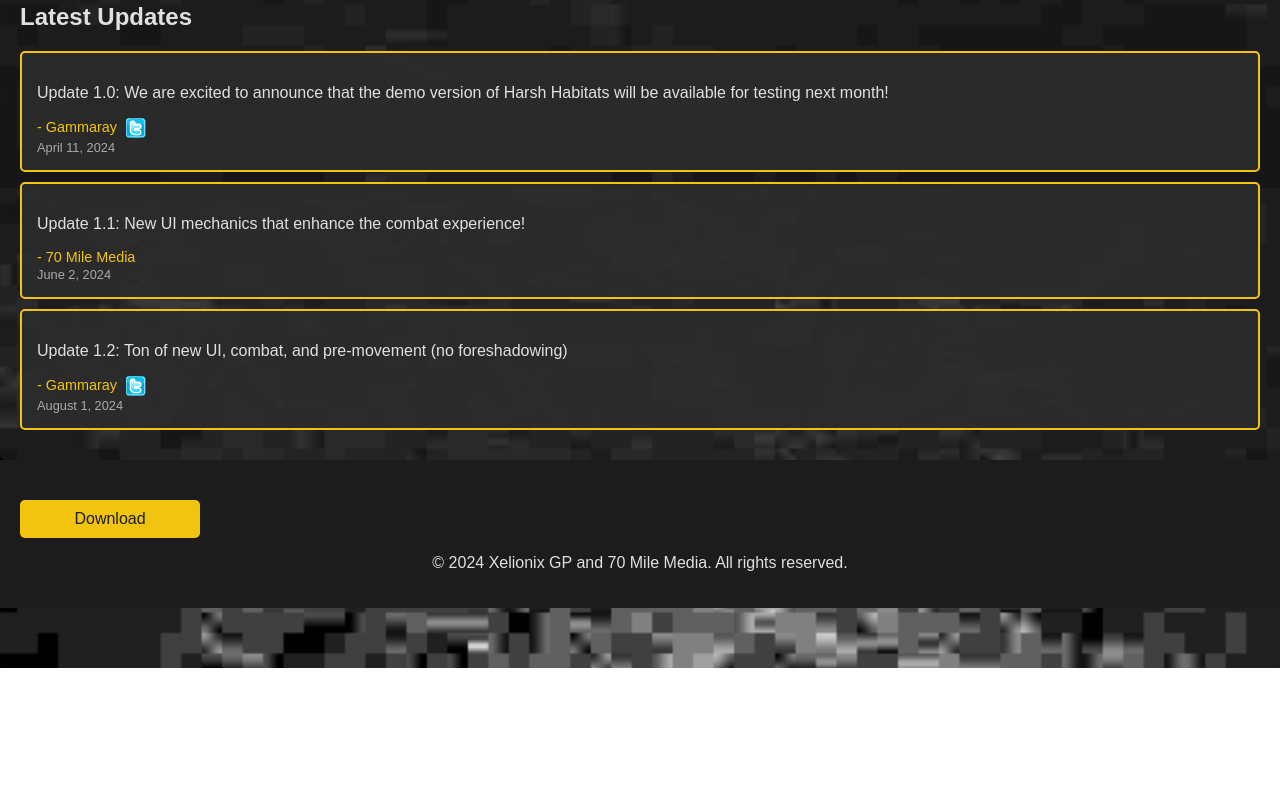
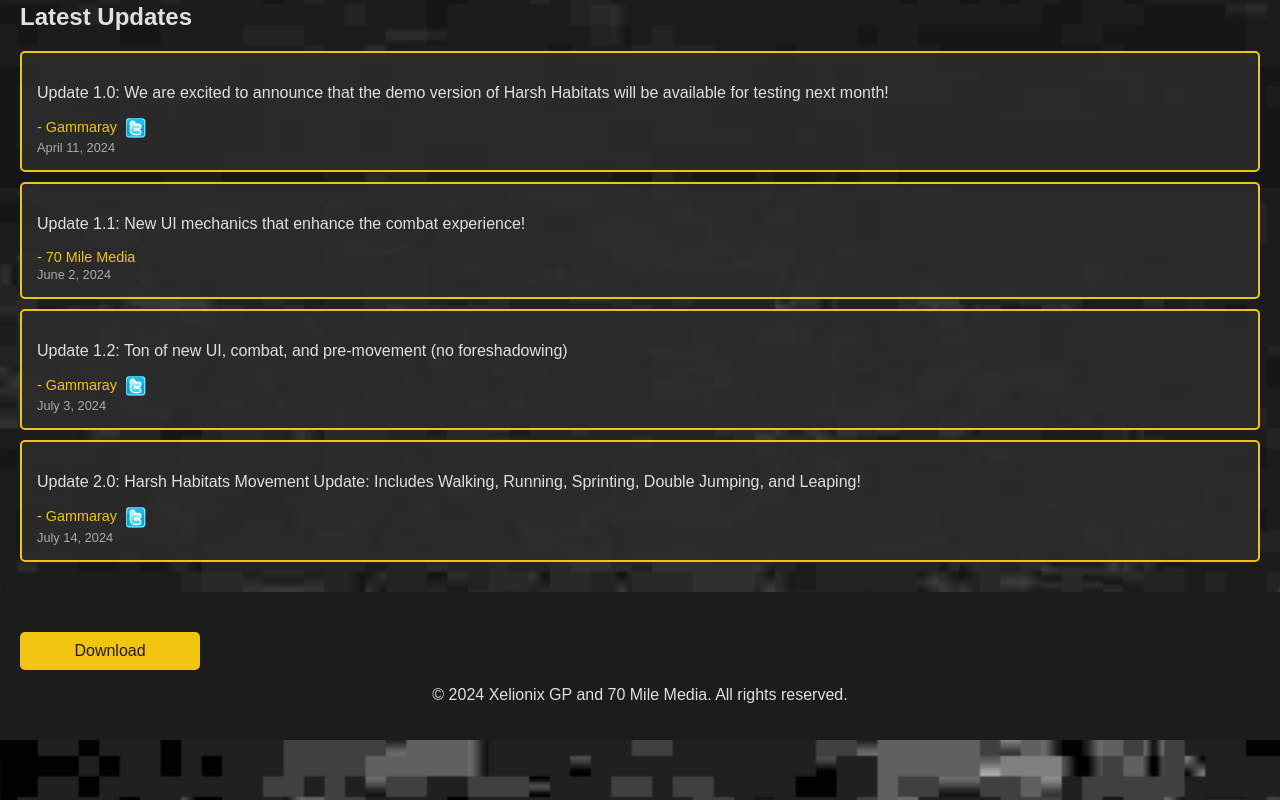
Before and after one commit to Xelionix/HH, a plain HTML site: page index.htm in a window 1280 px wide. Shown: the part 2496-3296 px from the top of the page. Before the commit the page ends 3164 px from the top, so only its background shows below. Drawn offline with Linux system fonts and the light colour scheme.

Commit message:
Update index.htm

```diff
--- a/index.htm
+++ b/index.htm
@@ -227,7 +227,12 @@
         <blockquote>
             <p>Update 1.2: Ton of new UI, combat, and pre-movement (no foreshadowing)</p>
             <div class="blockquote-author">- Gammaray <a href="https://x.com/Ongsandwhich" target="_blank"><img src="twit.png" alt="Twitter Logo" class="twitter-logo"></a></div> <!-- Twitter link added here -->
-            <div class="blockquote-date">August 1, 2024</div>
+            <div class="blockquote-date">July 3, 2024</div>
+        </blockquote>
+         <blockquote>
+            <p>Update 2.0: Harsh Habitats Movement Update: Includes Walking, Running, Sprinting, Double Jumping, and Leaping!</p>
+            <div class="blockquote-author">- Gammaray <a href="https://x.com/Ongsandwhich" target="_blank"><img src="twit.png" alt="Twitter Logo" class="twitter-logo"></a></div> <!-- Twitter link added here -->
+            <div class="blockquote-date">July 14, 2024</div>
         </blockquote>
     </div>
 
```
